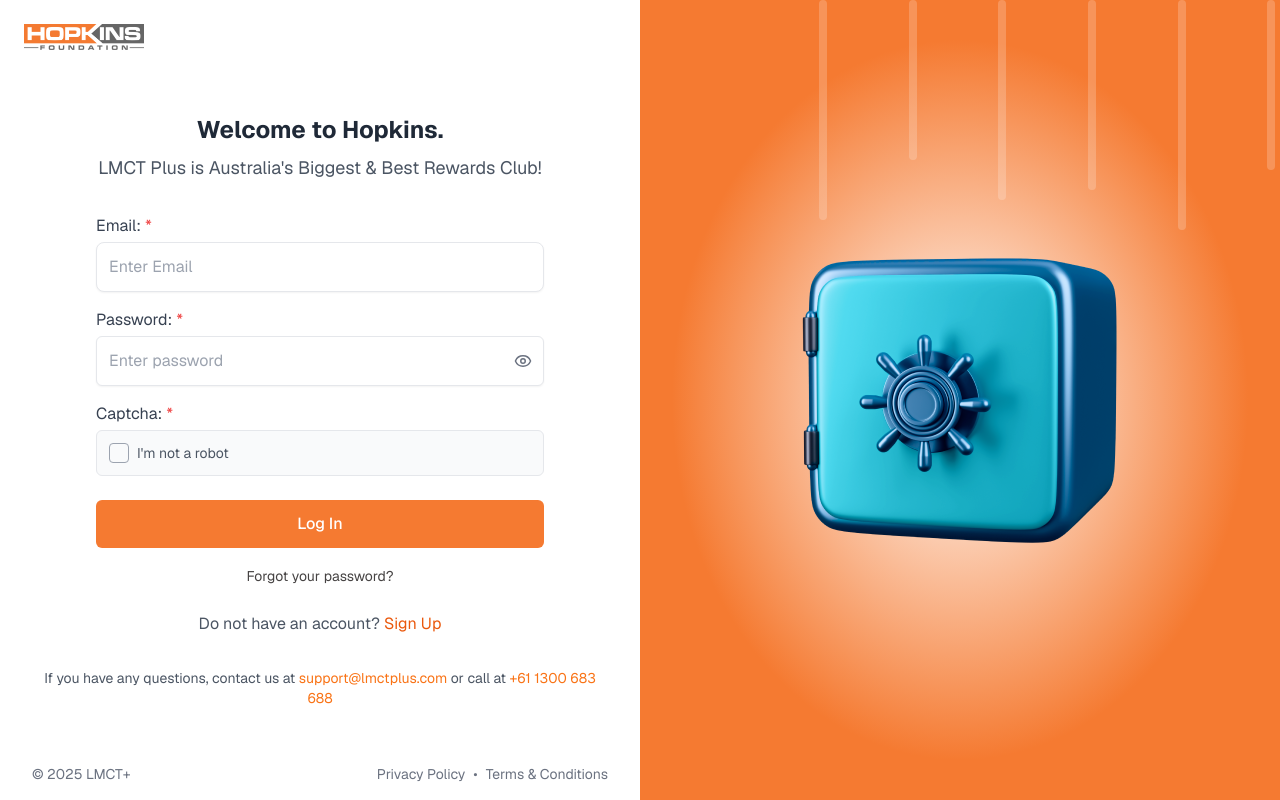
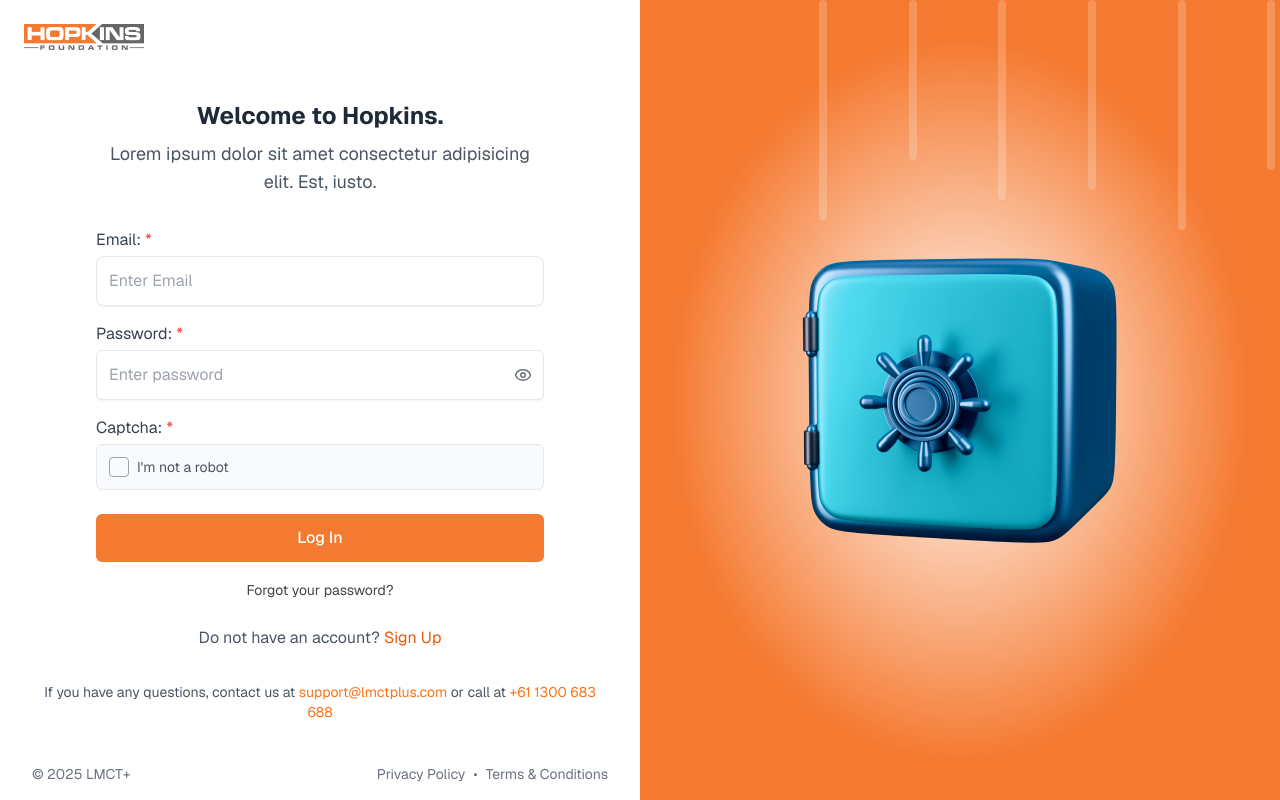
Before and after one commit to rioanggoro/lmtc_FE, a Next.js app: page /login in a window 1280 px wide. Built offline with nearby package versions, Linux system fonts and the light colour scheme.

Commit message:
fix:change in login

```diff
--- a/src/app/login/page.tsx
+++ b/src/app/login/page.tsx
@@ -34,7 +34,8 @@
             </h1>
 
             <p className="mb-8 text-center text-lg text-gray-600">
-              LMCT Plus is Australia&apos;s Biggest &amp; Best Rewards Club!
+              Lorem ipsum dolor sit amet consectetur adipisicing elit. Est,
+              iusto.
             </p>
 
             <LoginForm />
```
